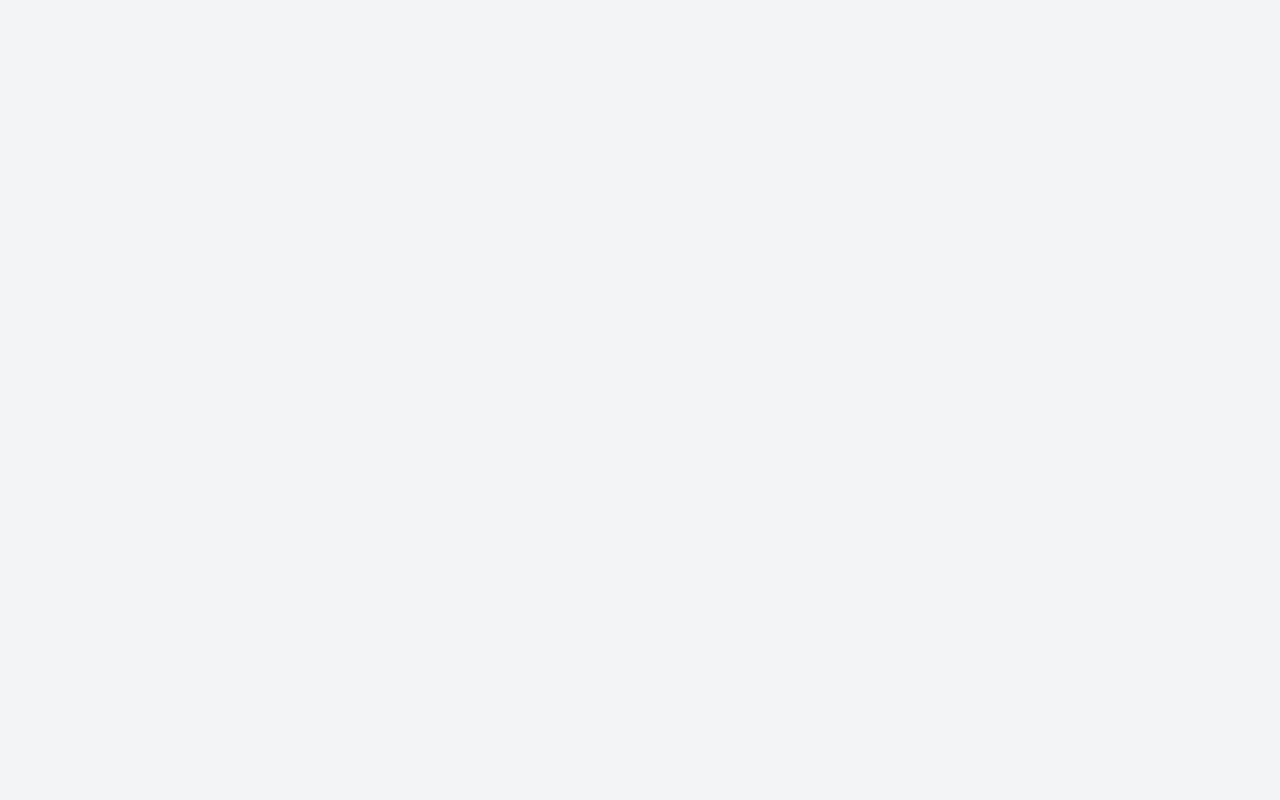
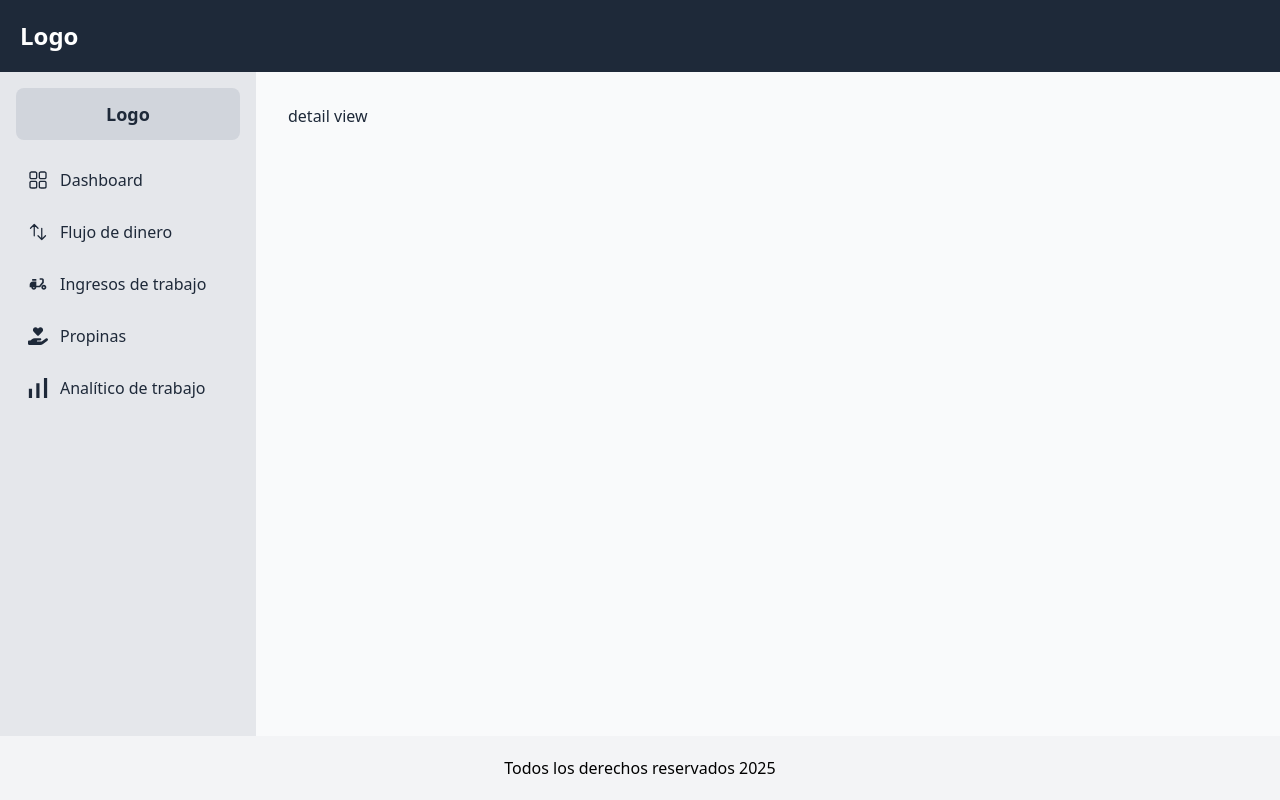
Before and after one commit to osvaldocams/finances-app, a React (Vite) app in the folder frontend/: page /movements/1 in a window 1280 px wide. Before the commit this address had no page. Built offline with nearby package versions, Linux system fonts and the light colour scheme.

Commit message:
feat(frontend): add movement detail route and view scaffold

```diff
--- a/frontend/src/components/movements/MovementsList.tsx
+++ b/frontend/src/components/movements/MovementsList.tsx
@@ -30,7 +30,7 @@ export default function MovementsList({movements}: MovementListProps) {
                             <span className="text-gray-800 truncate">{movement.description}</span>
                             <span className="text-red-600 font-semibold text-right">{formatCurrency(movement.amount) }</span>
                             <Link
-                                to={'/movements'}
+                                to={`/movements/${movement._id}`}
                                 className="text-center text-blue-600 hover:text-blue-800 text-xs font-medium">
                                 Ver
                             </Link>
--- a/frontend/src/router.tsx
+++ b/frontend/src/router.tsx
@@ -3,6 +3,7 @@ import AppLayout from "./layouts/AppLayout"
 import DashboardView from "./views/DashboardView"
 import CreateMovementView from "./views/movements/CreateMovementView"
 import MovementView from "./views/movements/MovementView"
+import MovementDetailView from "./views/movements/MovementDetailView"
 
 
 export default function Router() {
@@ -13,6 +14,7 @@ export default function Router() {
                     <Route path="/" element={<DashboardView />} index />
                     <Route path="/movements" element={<MovementView/>} />
                     <Route path="/movements/create" element={<CreateMovementView />} />
+                    <Route path="/movements/:movementId" element={<MovementDetailView />} />
                 </Route>
             </Routes>
         </BrowserRouter>
--- /dev/null
+++ b/frontend/src/views/movements/MovementDetailView.tsx
@@ -0,0 +1,9 @@
+
+
+export default function MovementDetailView() {
+    return (
+        <div>
+            detail view
+        </div>
+    )
+}
```
